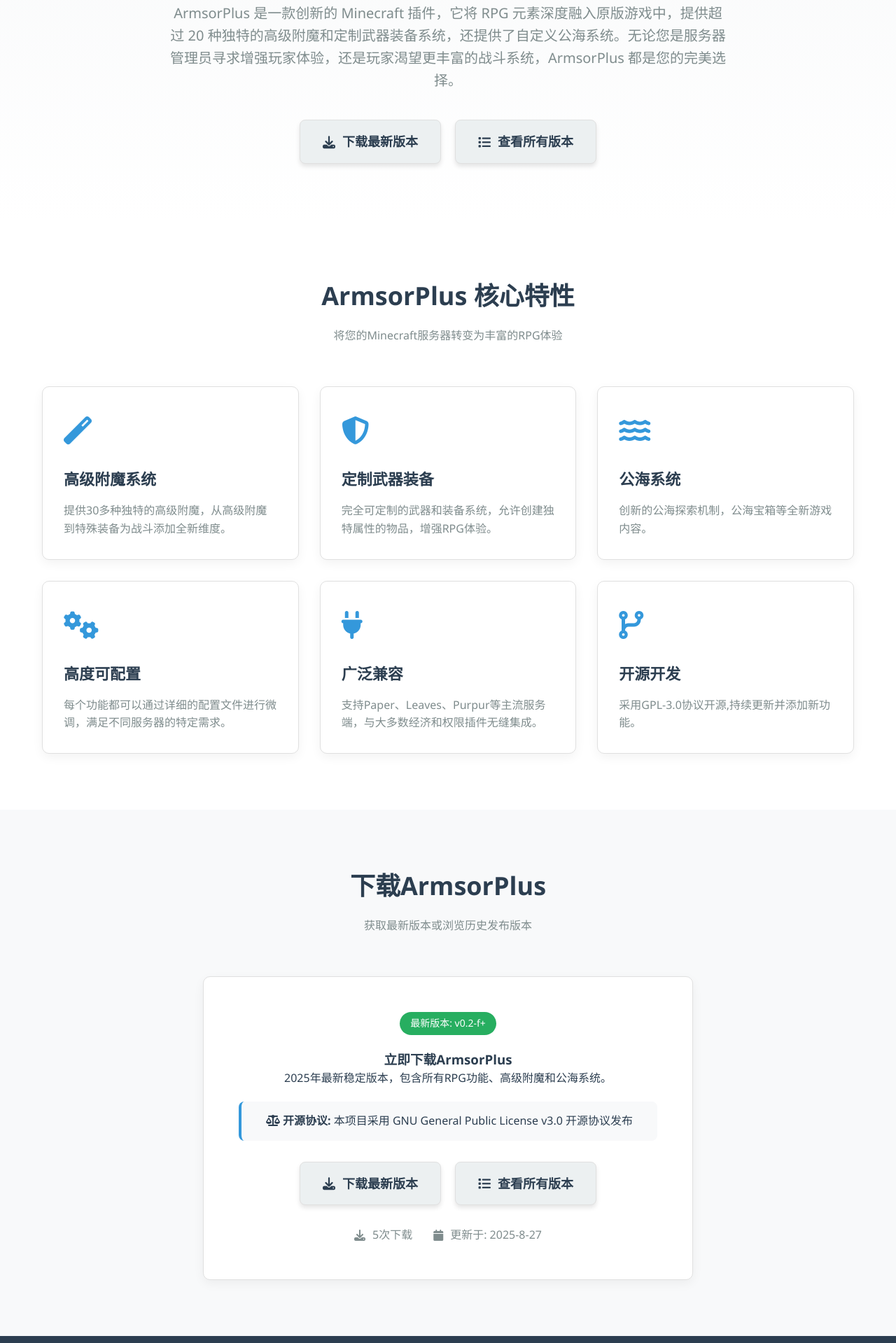
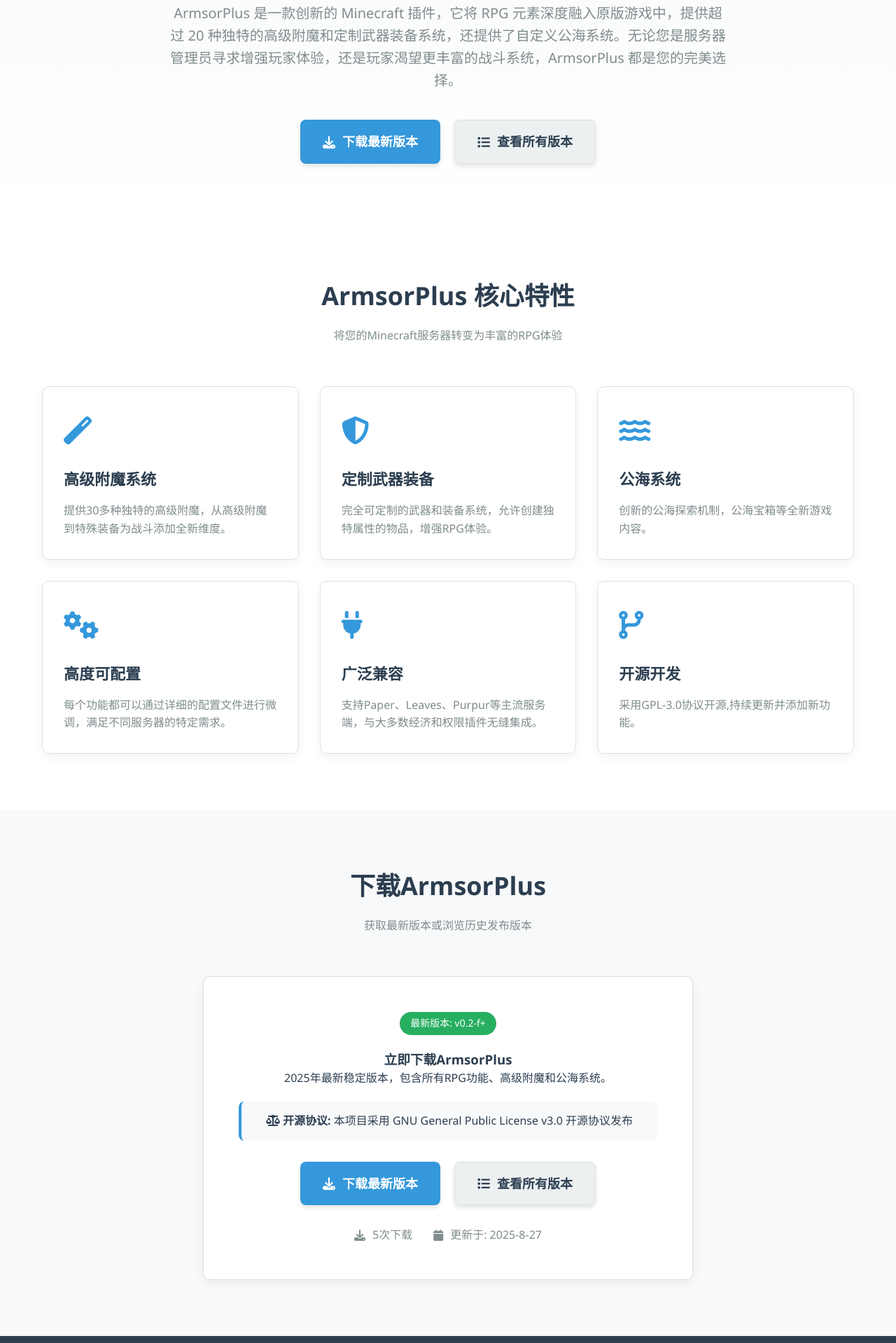
Before and after one commit to LJRDE/LJRDE.github.io, a plain HTML site: page index.html in a window 1280 px wide. Shown: the part 242-2161 px from the top of the page at 70% size. Drawn offline with Linux system fonts and the light colour scheme.

Commit message:
Update index.html

```diff
--- a/index.html
+++ b/index.html
@@ -353,7 +353,7 @@
             <p>ArmsorPlus 是一款创新的 Minecraft 插件，它将 RPG 元素深度融入原版游戏中，提供超过 20 种独特的高级附魔和定制武器装备系统，还提供了自定义公海系统。无论您是服务器管理员寻求增强玩家体验，还是玩家渴望更丰富的战斗系统，ArmsorPlus 都是您的完美选择。</p>
 
             <div class="buttons">
-                <a href="https://github.com/LJRDE/ArmsorPlus/releases" class="btn btn-secondary">
+                <a href="https://github.com/LJRDE/ArmsorPlus/releases" class="btn btn-primary">
                     <i class="fas fa-download"></i>
                     下载最新版本
                 </a>
@@ -444,7 +444,7 @@
                 </div>
 
                 <div class="buttons">
-                    <a href="https://github.com/LJRDE/ArmsorPlus/releases" class="btn btn-secondary">
+                    <a href="https://github.com/LJRDE/ArmsorPlus/releases" class="btn btn-primary">
                         <i class="fas fa-download"></i>
                         下载最新版本
                     </a>
```
